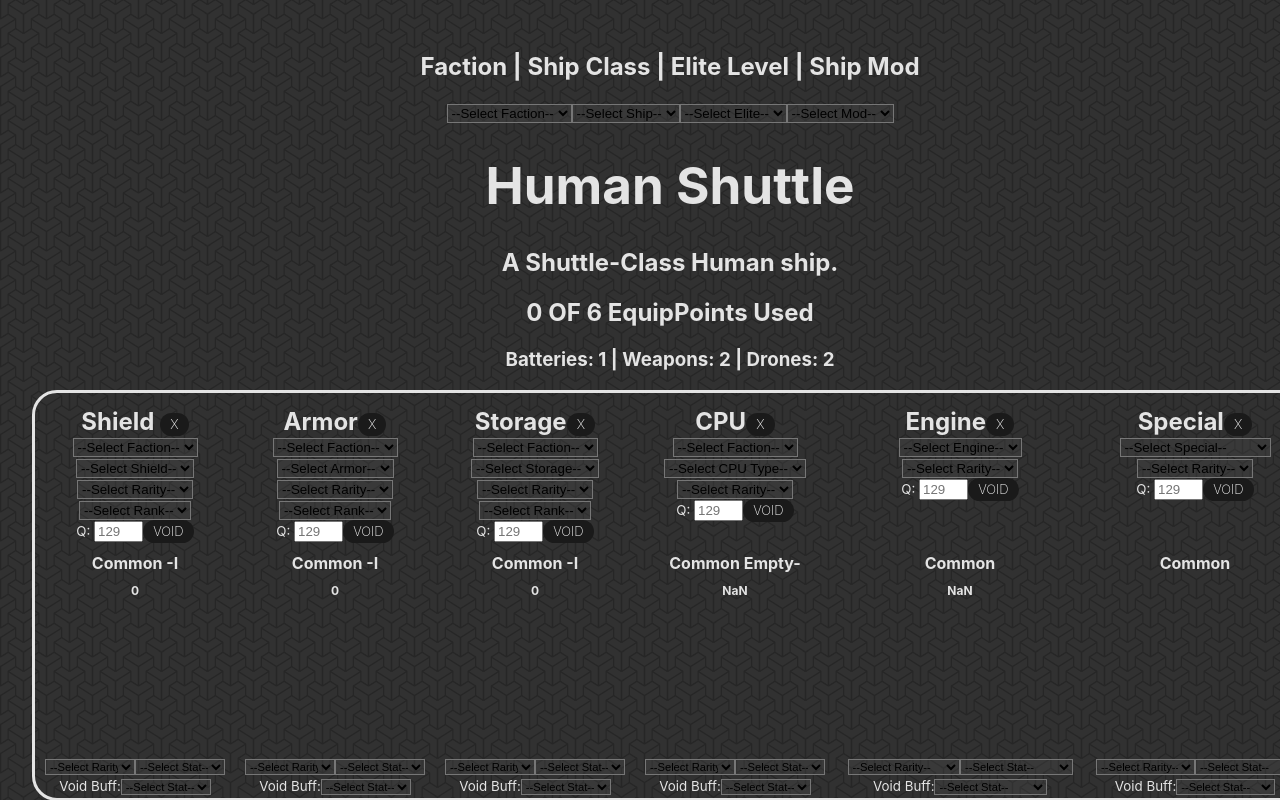
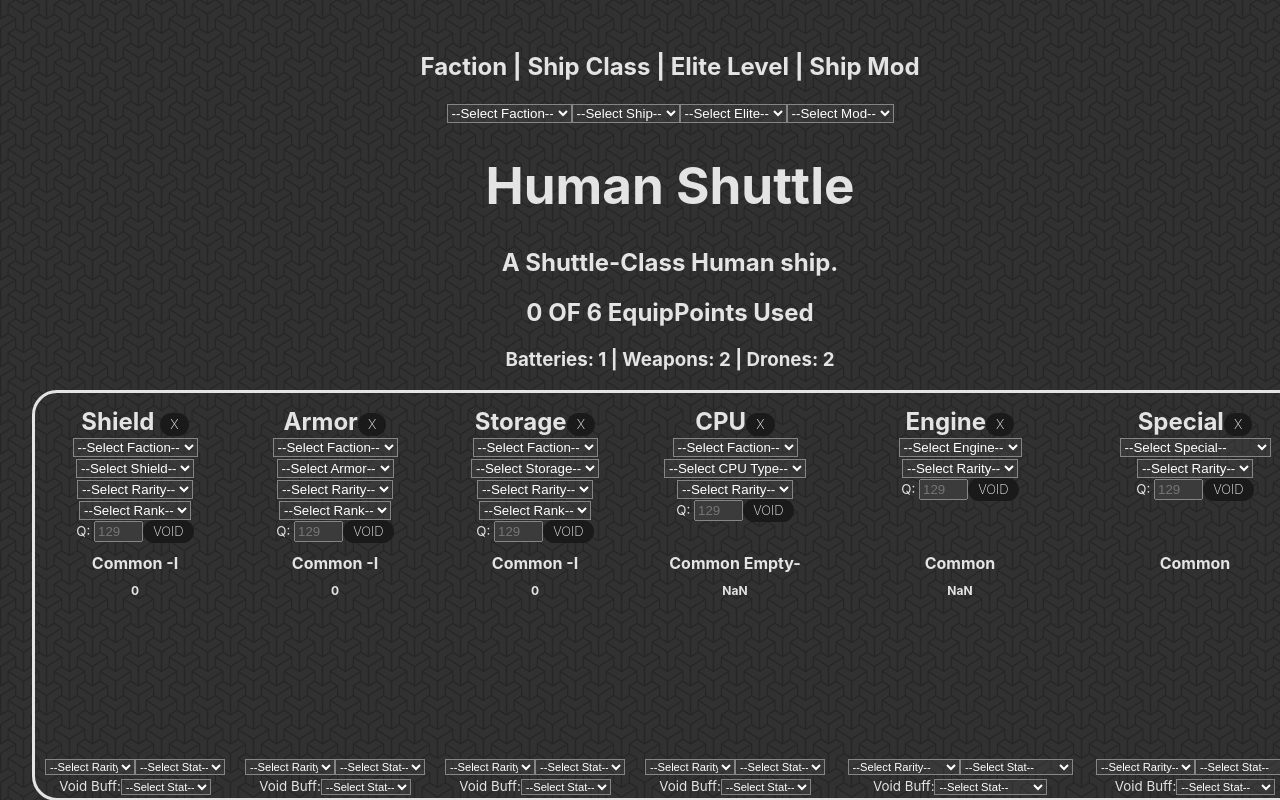
Before and after one commit to TheSancheeze/TIB2ShipOutfitter, a React (Vite) app: page / in a window 1280 px wide. Shown: the top 800 px of the page. Built offline with nearby package versions, Linux system fonts and the light colour scheme.

Commit message:
update color scheme

```diff
--- a/src/index.css
+++ b/src/index.css
@@ -3,7 +3,8 @@
   line-height: 1.25;
   font-weight: 400;
 
-  color-scheme: light dark;
+  /* color-scheme: light dark; */
+  color-scheme: dark;
   color: rgba(255, 255, 255, 0.87);
   /* color: rgba(8, 8, 8, 0.87); */
   /* background-color: #242424; */
```
